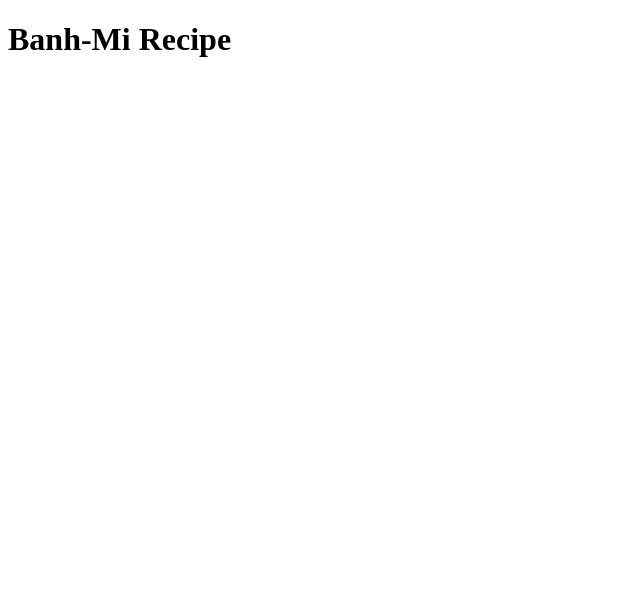
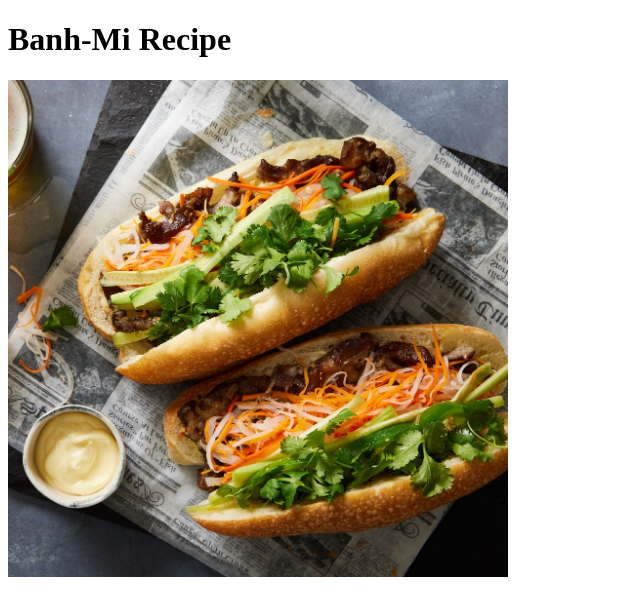
Before and after one commit to aruegge/odin-recipes, a plain HTML site: page recipes/banh-mi.html in a window 1280 px wide. Shown: the whole page, without its empty margins (0-640 px from the left). Drawn offline with Linux system fonts and the light colour scheme.

Commit message:
Add banh mi sandwich image

```diff
--- a/recipes/banh-mi.html
+++ b/recipes/banh-mi.html
@@ -7,5 +7,6 @@
 </head>
 <body>
     <h1>Banh-Mi Recipe</h1>
+    <img src="../images/banh-mi.jpg" alt="Delicious banh-mi sandwich" width="500px">
 </body>
 </html>
```
